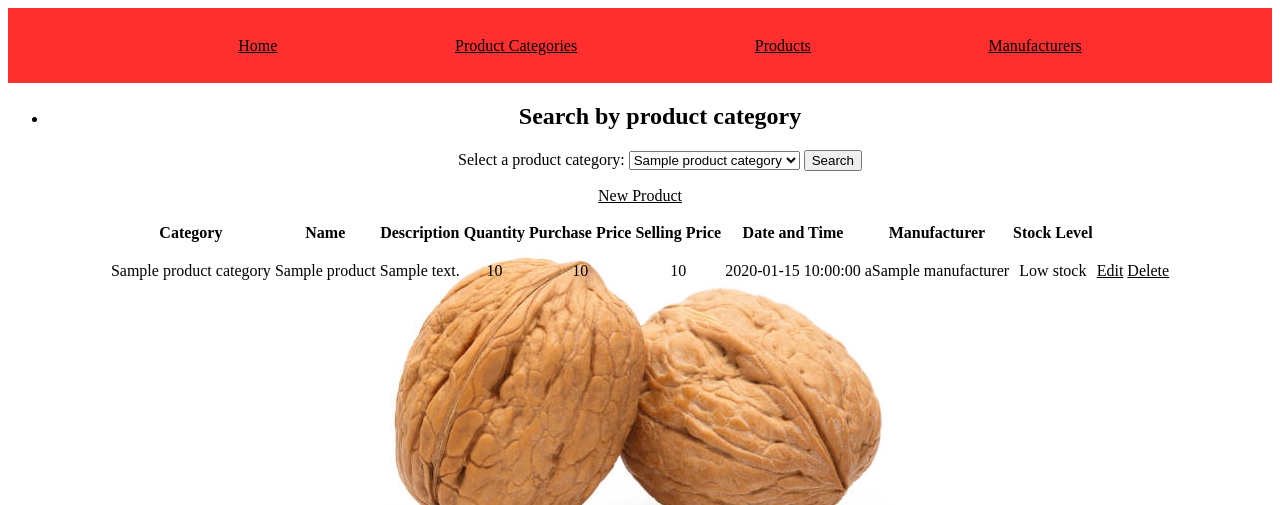
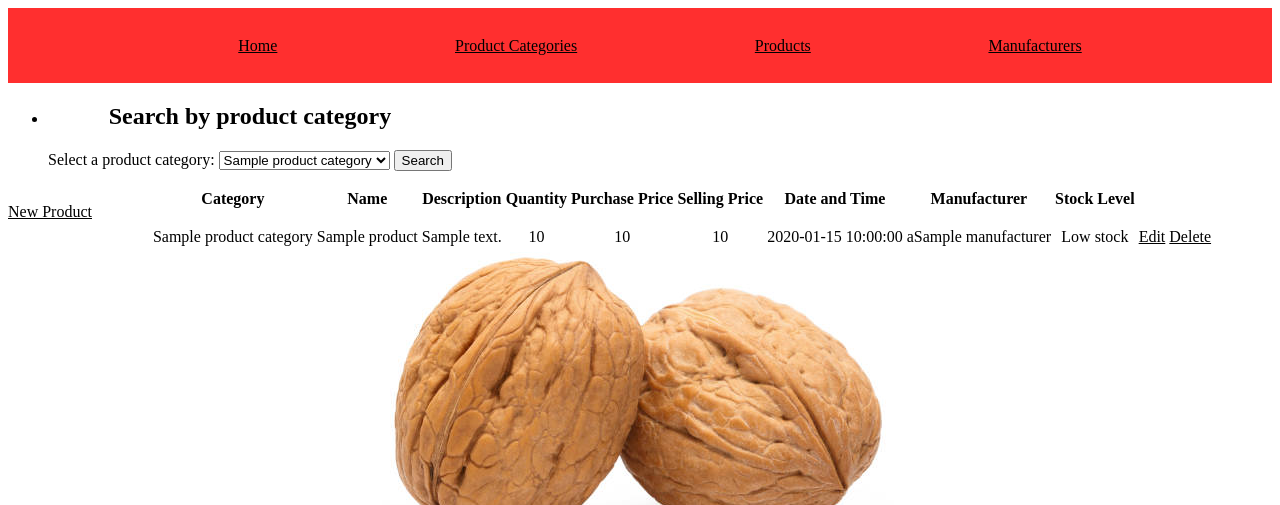
Before and after one commit to TamerAmer/Shop_inventory_python_flask_webapp, a Flask app: page /product_categories/1/show in a window 1280 px wide. Shown: the top 505 px of the page. Run offline with Flask 2, Linux system fonts and the light colour scheme; a database or web service that is not in the repository returns one stand-in record (values such as "Sample title"); some libraries are stand-ins or nearby versions.

Commit message:
bug fixed

```diff
--- a/controllers/product_category_controller.py
+++ b/controllers/product_category_controller.py
@@ -52,4 +52,5 @@ def show_products(id):
 
 @product_categories_blueprint.route("/product_categories/filter_results", methods=['POST'])
 def filter_products():
-    print(request.form['product_catergory_id'])
+    product_category_id=request.form['product_category_id']
+    return redirect(f"/product_categories/{product_category_id}/show")
--- a/static/style.css
+++ b/static/style.css
@@ -44,3 +44,7 @@ a{
     padding: 8px 16px;
     text-decoration: none;
 }
+.main_products{
+    display: flex;
+    flex-wrap: wrap;
+}
--- a/templates/products/index.html
+++ b/templates/products/index.html
@@ -1,6 +1,6 @@
 {% extends 'base.html' %}
 {% block content %}
-<div id="vertical-navbar">
+<div id="vertical-navbar" class="main_products">
     <nav>
         <ul>
             <li>
@@ -10,7 +10,7 @@
 
                 <select name="product_category_id" id="product_category_id">
                     {% for product_category in product_categories %}
-                    <option name="category" value="{{ product_category.id }}">{{ product_category.name }}</option>
+                    <option  value="{{ product_category.id }}">{{ product_category.name }}</option>
                     {% endfor %}
                 </select>
 
@@ -22,7 +22,7 @@
     </nav>
 
 </div>
-<div>
+<div class="main_products">
 <p class="btn">
     <a class="btn" href="/products/new">New Product</a>
 </p>
```
